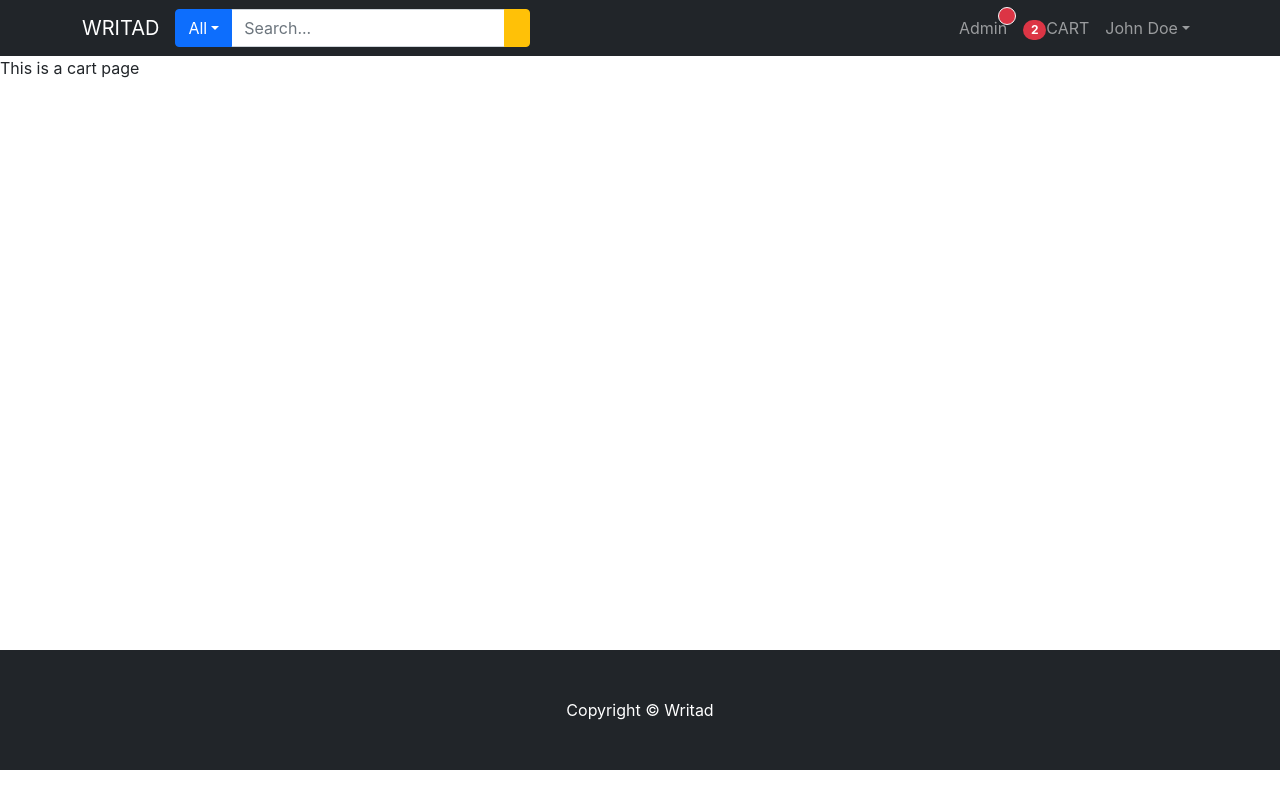
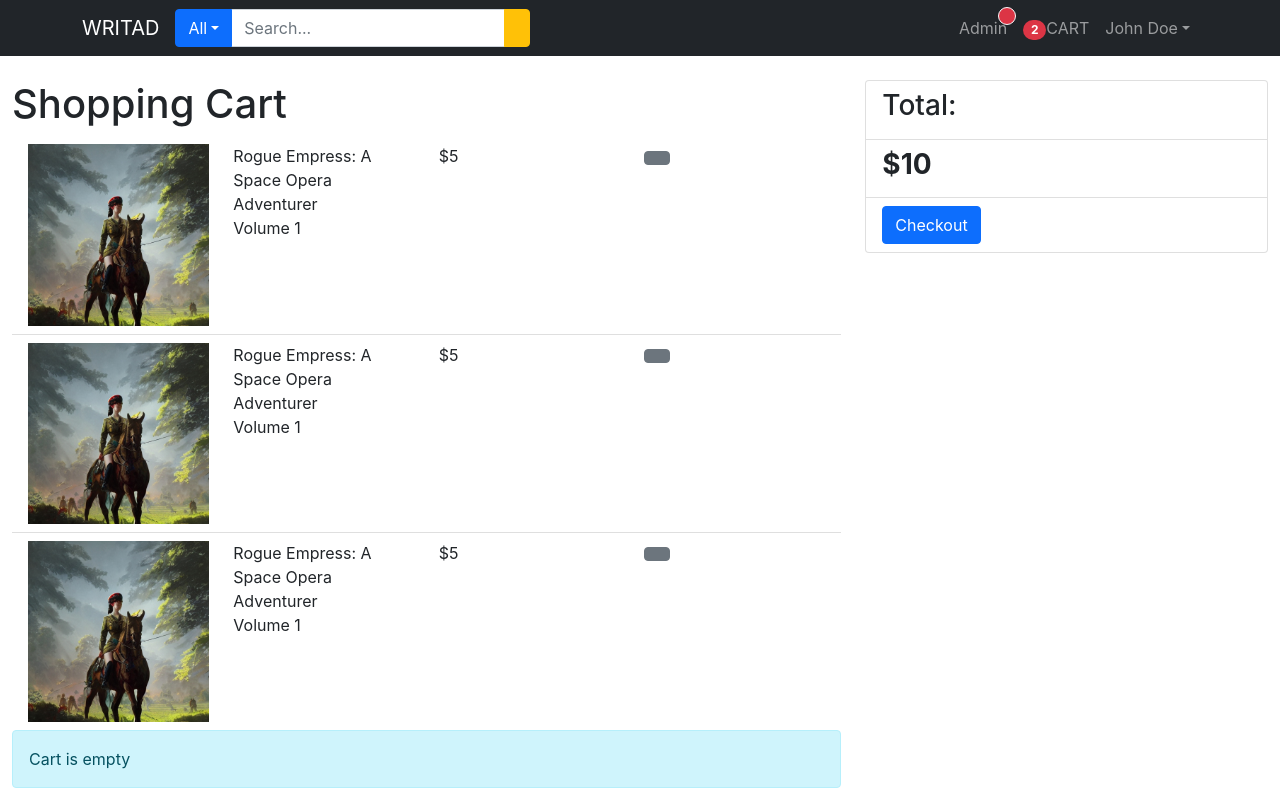
Before and after one commit to Gitroars/WADS_FP, a React (Create React App) app in the folder frontend/: page /cart in a window 1280 px wide. Shown: the top 800 px of the page. Built offline with nearby package versions, Linux system fonts and the light colour scheme; the HTML template or start-up script is replaced by a standard one.

Commit message:
Prepare Cart Page (frontend)

```diff
--- /dev/null
+++ b/frontend/src/components/CartItemComponent.js
@@ -0,0 +1,35 @@
+import { Row, Col, Image, ListGroup, Form, Button } from "react-bootstrap";
+
+const CartItemComponent = () => {
+  return (
+    <>
+      <ListGroup.Item>
+        <Row>
+          <Col md={3}>
+            <Image
+              crossOrigin='anonymous'
+              src='/images/carousel/carousel-1.jpg'
+              fluid
+            />
+          </Col>
+          <Col md={3}>
+            Rogue Empress: A Space Opera Adventurer <br />
+            Volume 1
+          </Col>
+          <Col md={3}>$5</Col>
+          <Col md={3}>
+            <Button
+              type='button'
+              variant='secondary'
+              onClick={() => window.confirm("Are you sure?")}
+            >
+              <i className='bi bi-trash'></i>
+            </Button>
+          </Col>
+        </Row>
+      </ListGroup.Item>
+    </>
+  );
+};
+
+export default CartItemComponent;
--- a/frontend/src/pages/CartPage.js
+++ b/frontend/src/pages/CartPage.js
@@ -1,5 +1,40 @@
+import { Row, Col, Container, Alert, ListGroup, Button } from "react-bootstrap";
+import { LinkContainer } from "react-router-bootstrap";
+import CartItemComponent from "../components/CartItemComponent";
 const cartPage = () => {
-  return <p> This is a cart page</p>;
+  return (
+    <Container fluid>
+      <Row className='mt-4'>
+        <Col md={8}>
+          <h1>Shopping Cart</h1>
+          <ListGroup variant='flush'>
+            {Array.from({ length: 3 }).map((item, idx) => (
+              <CartItemComponent key={idx} />
+            ))}
+          </ListGroup>
+
+          <Alert variant='info'>Cart is empty</Alert>
+        </Col>
+        <Col md={4}>
+          <ListGroup>
+            <ListGroup.Item>
+              <h3>Total:</h3>
+            </ListGroup.Item>
+            <ListGroup.Item>
+              <h3>
+                <span className='fw-bold'>$10</span>
+              </h3>
+            </ListGroup.Item>
+            <ListGroup.Item>
+              <LinkContainer to='/user/order-details'>
+                <Button type='button'>Checkout</Button>
+              </LinkContainer>
+            </ListGroup.Item>
+          </ListGroup>
+        </Col>
+      </Row>
+    </Container>
+  );
 };
 
 export default cartPage;
```
